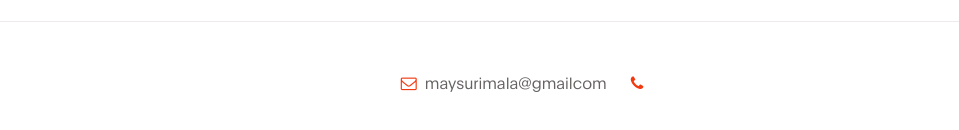
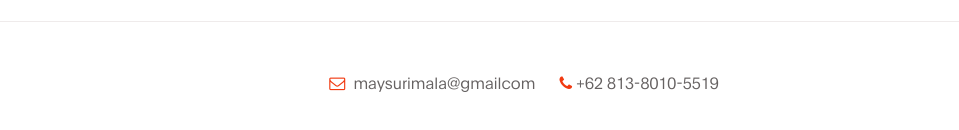
Before and after one commit to mala546/malawebsite, a plain HTML site: page index.html in a window 1280 px wide. Shown: the part 6332-6462 px from the top of the page, without its empty margins (116-1075 px from the left). Drawn offline with Linux system fonts and the light colour scheme.

Commit message:
Update index.html

```diff
--- a/index.html
+++ b/index.html
@@ -320,7 +320,7 @@ https://www.tooplate.com/view/2119-gymso-fitness
                             <a href="#">maysurimala@gmailcom</a>
                         </p>
 
-                        <p><i class="fa fa-phone mr-1"></i><a href="http://wa.me/081380105519"></a></p>
+                        <p><i class="fa fa-phone mr-1"></i>+62 813-8010-5519</p>
                     </div>
 
                </div>
```
